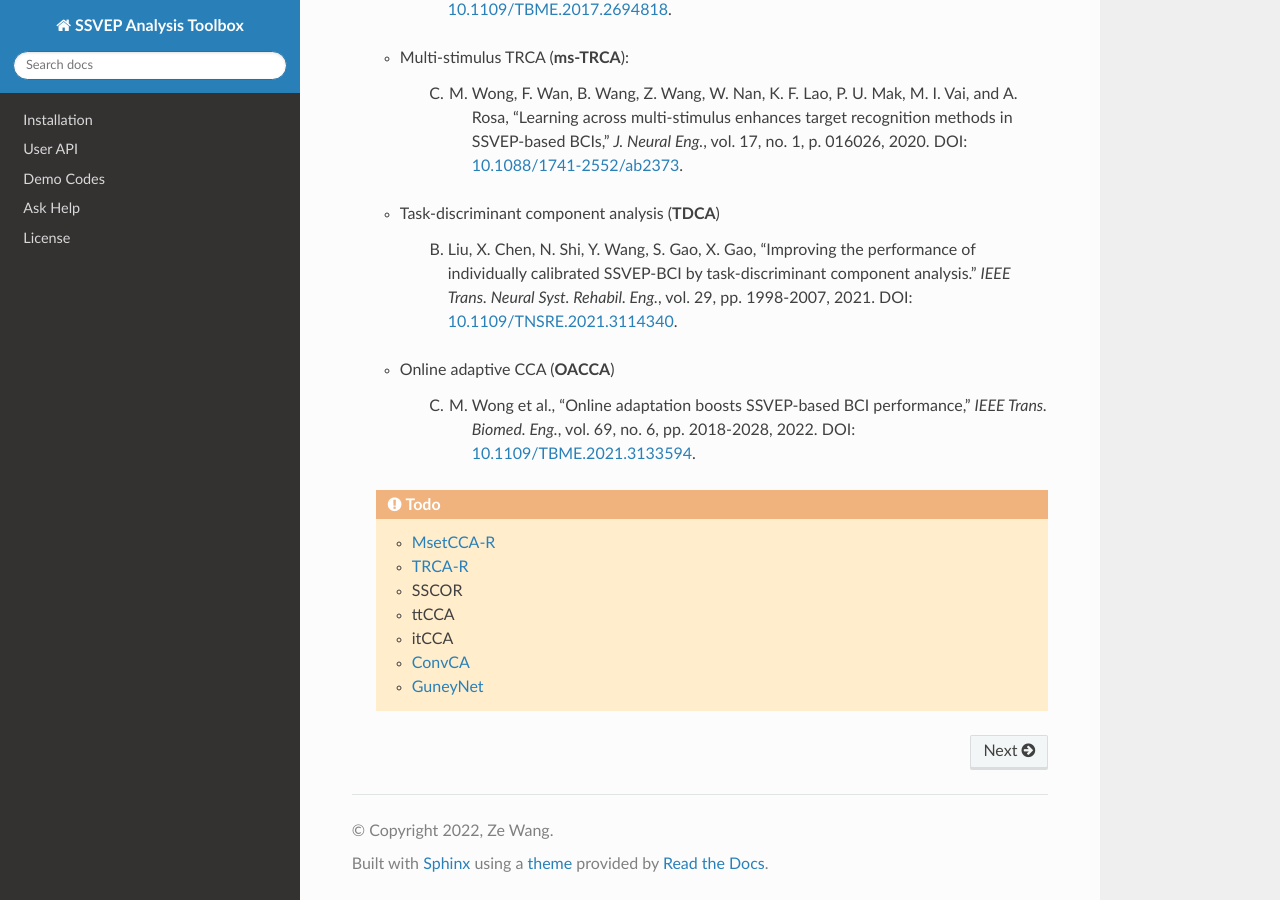
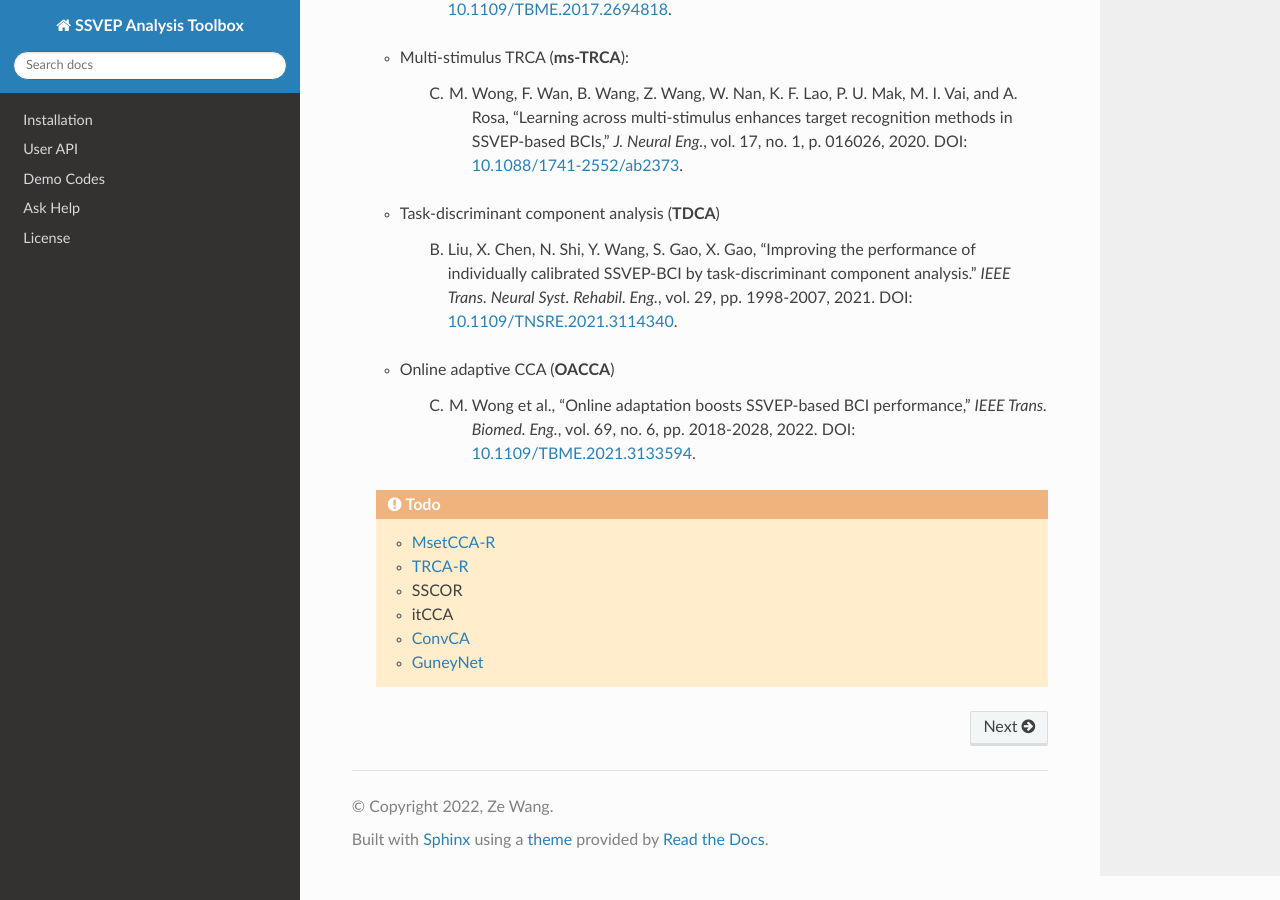
Before and after one commit to pikipity/SSVEP-Analysis-Toolbox, a Sphinx documentation site: the page built from Docs/index.rst, in a window 1280 px wide and 900 px high, scrolled down 2375 px. Built offline with Sphinx 7.4.7 and the Read the Docs theme 2.0.0, drawn with Linux system fonts in a browser that asks for light colours.

Commit message:
Remove ttCCA from todo list
Because ttCCA is same as the eCCA, it is removed from the todo list

```diff
--- a/Docs/index.rst
+++ b/Docs/index.rst
@@ -90,7 +90,6 @@ Datasets and Algorithms
     + `MsetCCA-R <https://github.com/edwin465/SSVEP-Multi-set-CCA-With-Ref>`_
     + `TRCA-R <https://github.com/edwin465/SSVEP-TRCA-R>`_
     + SSCOR
-    + ttCCA
     + itCCA
     + `ConvCA <https://github.com/yaoli90/Conv-CA>`_
     + `GuneyNet <https://github.com/pikipity/brainda/blob/master/brainda/algorithms/deep_learning/guney_net.py>`_
```
